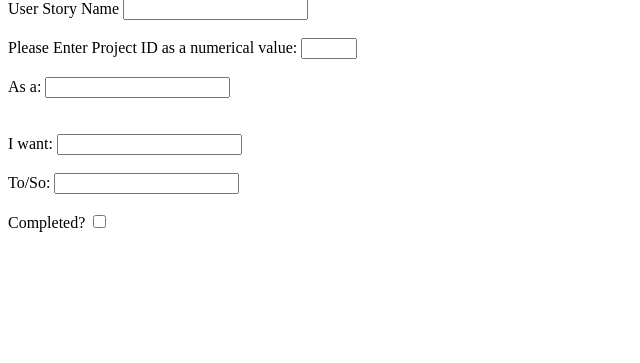
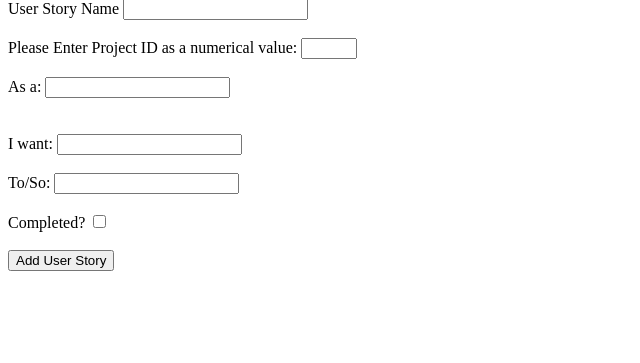
Before and after one commit to CaelTintreach/PEUS-Manager, a Flask app: page /adduserstory in a window 1280 px wide. Shown: the part 107-470 px from the top of the page, without its empty margins (0-640 px from the left). Run offline with Flask 2, Linux system fonts and the light colour scheme; tables that the repository leaves empty hold one stand-in row (values such as "Sample post").

Commit message:
Fixed missing submit bug on adding user stories page.

```diff
--- a/application/forms.py
+++ b/application/forms.py
@@ -45,7 +45,7 @@ class UStoryForm(FlaskForm):
 			]
 	)
 	uStoryComplete = BooleanField('Completed?')
-	SubmitField = SubmitField('Add User Story')
+	submit = SubmitField('Add User Story')
 
 class UpdateUStoryForm(FlaskForm):
 	uStoryName = StringField('User Story Name',
--- a/application/templates/home.html
+++ b/application/templates/home.html
@@ -8,6 +8,8 @@
 		<p>{{ project.id }}</p>
 	</div>
 	<br>
+	<form action="{{ url_for('projectDelete', projectID=Projects.id)}}">
+		<button type="submit">Delete your project</button>
+	</form>
 {% endfor %}
-
 {% endblock %}
```
